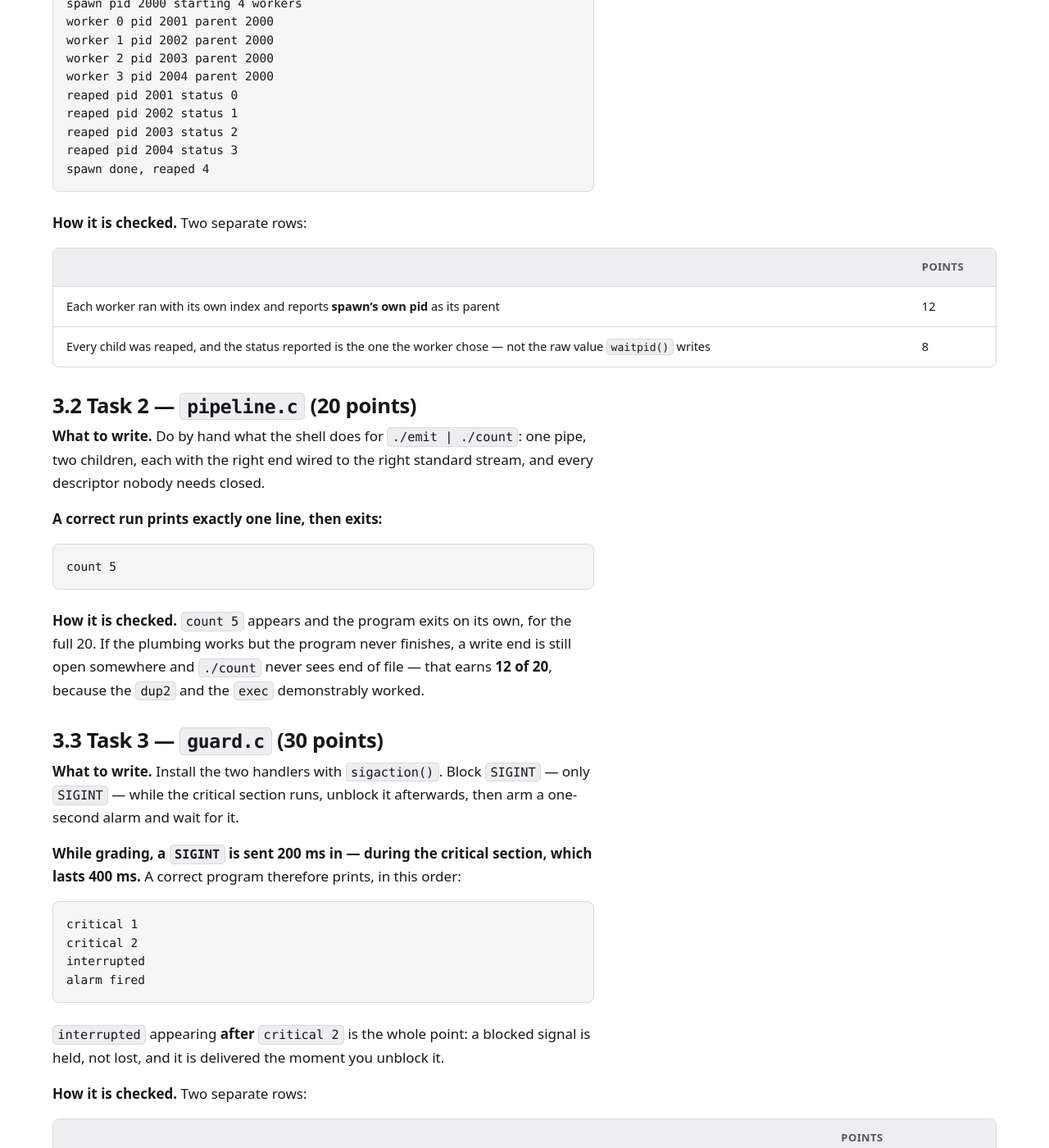
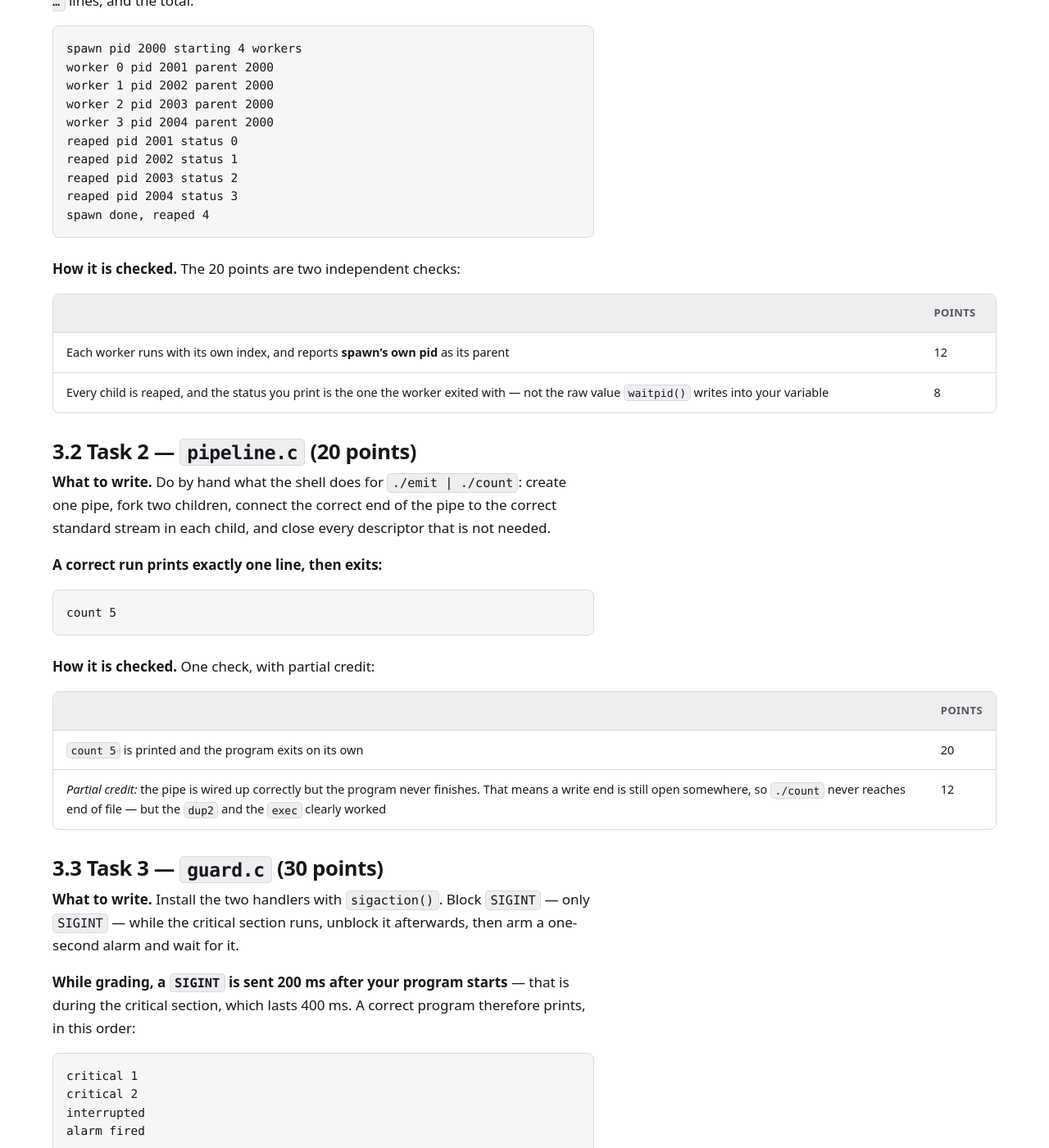
Before and after one commit to CSCE-313-FA26/CSCE-313-FA26.github.io, a Jekyll site: the page built from exam-1-2cfbx034/index.md, in a window 1280 px wide and 1400 px high, scrolled down 3453 px. Shown: the whole window at 82% size. Built offline with Jekyll 4.4.1, drawn with Linux system fonts in a browser that asks for light colours; some of the changed text lies outside the part shown.

Commit message:
Exam 1: clear up the remaining vague wording
The callout was headed "No AI. Honorlock. Two hours." - three fragments that
name topics instead of stating a rule. It now says what the conditions are.

Also fixed: "deciding what sa_flags should say" (a flag does not say
anything); "if one fights you"; "the TODOs talking to you"; "These, the
Makefile and tests/" with no clear antecedent; "each told its own index";
"every descriptor nobody needs closed"; "a SIGINT is sent 200 ms in" (into
what?); and "runs your program both ways, passing the argument itself", which
left it unclear who supplies fast/slow.

"Two separate rows" was grader jargon in three places - the student has never
seen the grader's table - and is now "the N points are two independent
checks". Task 2's checks were prose while the other three used a table; it is
now a table too, with the partial credit as its own line.

Co-Authored-By: Claude Opus 5 (1M context) <noreply@anthropic.com>
Claude-Session: https://claude.ai/code/session_01Cdfrp6jXTU4Azy52SVcfSN

````diff
--- a/exam-1-2cfbx034/index.md
+++ b/exam-1-2cfbx034/index.md
@@ -44,15 +44,15 @@ like — that is `make test` in section 2.
 | 4 | `watchdog.c` | 30 | using a signal to put a time limit on a blocking call |
 
 **Tasks 3 and 4 are the signal work and carry 60 of the 100 points.** They are
-the material of Lab 4: installing a handler with `sigaction()`, deciding what
-`sa_flags` should say, blocking and unblocking, and knowing why a blocking call
-came back.
+the material of Lab 4: installing a handler with `sigaction()`, choosing the
+right `sa_flags`, blocking and unblocking a signal, and working out why a
+blocking call returned.
 
 The four tasks are **independent**. A task you cannot finish does not block any
-other, so if one fights you, move on and come back.
+other, so if you get stuck on one, move on and come back to it.
 
 <aside class="callout callout--warn" aria-labelledby="rules-heading">
-<h2 class="callout__title" id="rules-heading">No AI. Honorlock. Two hours.</h2>
+<h2 class="callout__title" id="rules-heading">Exam conditions: no AI, Honorlock proctoring, two hours</h2>
 <p><strong>No artificial intelligence of any kind.</strong> No Codex, no Cursor,
 no ChatGPT, no Claude, no Copilot, no Gemini, and no other code-generating or
 code-completing assistant. <strong>Turn AI completion off in your editor before
@@ -80,11 +80,12 @@ make test   # the same checks the autograder runs, out of 100
 
 A fresh clone builds with **four warnings**: `unused variable 'fd'` in
 `pipeline.c`, and three "defined but not used" for the handlers in `guard.c` and
-`watchdog.c`. They are the TODOs talking to you, and they go away as you fill
-them in.
+`watchdog.c`. They appear because those TODOs are not filled in yet, and
+they disappear as you complete them.
 
-Every `printf` you need is already written in each file. **Do not change the
-wording of the output** — the checks read those lines.
+**Do not change the wording of anything your program prints.** The checks match
+those lines exactly, so an altered message fails a check that your logic would
+otherwise have passed.
 
 ### Given to you — do not edit
 
@@ -94,8 +95,8 @@ wording of the output** — the checks read those lines.
 | `emit.c` | writes five lines to standard output |
 | `count.c` | counts lines on standard input, prints `count <n>` at end of file |
 
-These, the `Makefile` and `tests/` are replaced with the reference copies before
-grading, so editing them changes nothing.
+Those three files, together with the `Makefile` and `tests/`, are replaced with
+the reference copies before grading, so editing them changes nothing.
 
 ## 3. The Tasks
 
@@ -106,8 +107,8 @@ thing in more detail.
 ### 3.1 Task 1 — `spawn.c` (20 points)
 
 **What to write.** Start `N_WORKERS` copies of `./worker` with `fork()` and
-`exec`, each told its own index. Then collect every one of them and report the
-status it exited with.
+`exec`, passing each one its own index as an argument. Then wait for every one
+of them and report the status it exited with.
 
 **A correct run prints** the start line, four `worker …` lines in any order,
 four `reaped …` lines, and the total:
@@ -125,18 +126,19 @@ reaped pid 2004 status 3
 spawn done, reaped 4
 ```
 
-**How it is checked.** Two separate rows:
+**How it is checked.** The 20 points are two independent checks:
 
 | | Points |
 | --- | --- |
-| Each worker ran with its own index and reports **spawn's own pid** as its parent | 12 |
-| Every child was reaped, and the status reported is the one the worker chose — not the raw value `waitpid()` writes | 8 |
+| Each worker runs with its own index, and reports **spawn's own pid** as its parent | 12 |
+| Every child is reaped, and the status you print is the one the worker exited with — not the raw value `waitpid()` writes into your variable | 8 |
 
 ### 3.2 Task 2 — `pipeline.c` (20 points)
 
-**What to write.** Do by hand what the shell does for `./emit | ./count`: one
-pipe, two children, each with the right end wired to the right standard stream,
-and every descriptor nobody needs closed.
+**What to write.** Do by hand what the shell does for `./emit | ./count`:
+create one pipe, fork two children, connect the correct end of the pipe to the
+correct standard stream in each child, and close every descriptor that is not
+needed.
 
 **A correct run prints exactly one line, then exits:**
 
@@ -144,10 +146,12 @@ and every descriptor nobody needs closed.
 count 5
 ```
 
-**How it is checked.** `count 5` appears and the program exits on its own, for
-the full 20. If the plumbing works but the program never finishes, a write end
-is still open somewhere and `./count` never sees end of file — that earns **12
-of 20**, because the `dup2` and the `exec` demonstrably worked.
+**How it is checked.** One check, with partial credit:
+
+| | Points |
+| --- | --- |
+| `count 5` is printed and the program exits on its own | 20 |
+| *Partial credit:* the pipe is wired up correctly but the program never finishes. That means a write end is still open somewhere, so `./count` never reaches end of file — but the `dup2` and the `exec` clearly worked | 12 |
 
 ### 3.3 Task 3 — `guard.c` (30 points)
 
@@ -155,8 +159,9 @@ of 20**, because the `dup2` and the `exec` demonstrably worked.
 only `SIGINT` — while the critical section runs, unblock it afterwards, then arm
 a one-second alarm and wait for it.
 
-**While grading, a `SIGINT` is sent 200 ms in — during the critical section,
-which lasts 400 ms.** A correct program therefore prints, in this order:
+**While grading, a `SIGINT` is sent 200 ms after your program starts** — that
+is during the critical section, which lasts 400 ms. A correct program therefore
+prints, in this order:
 
 ```console
 critical 1
@@ -168,7 +173,7 @@ alarm fired
 `interrupted` appearing **after** `critical 2` is the whole point: a blocked
 signal is held, not lost, and it is delivered the moment you unblock it.
 
-**How it is checked.** Two separate rows:
+**How it is checked.** The 30 points are two independent checks:
 
 | | Points |
 | --- | --- |
@@ -185,7 +190,8 @@ outcomes apart — the data arrived, or the alarm interrupted the read.
 is the three TODOs: the handler, the alarm, and a `read()` that knows why it
 came back.
 
-The grader runs your program **both ways**, passing the argument itself:
+The grader runs your program **twice, once with each argument**. You never
+choose the mode yourself — the grader supplies `fast` or `slow`:
 
 ```console
 $ ./watchdog fast        # the child answers after 0.3 s
@@ -205,7 +211,7 @@ interrupted `read()` and your program waits for ever. Without it, `read()`
 returns `-1` with `errno` set to `EINTR`, which is how you learn the deadline
 passed.
 
-**How it is checked.** Two separate rows:
+**How it is checked.** The 30 points are two independent checks:
 
 | | Points |
 | --- | --- |
````
Also changed, not shown: other parts of exam-1-2cfbx034/index.md (+2 -2 lines).
